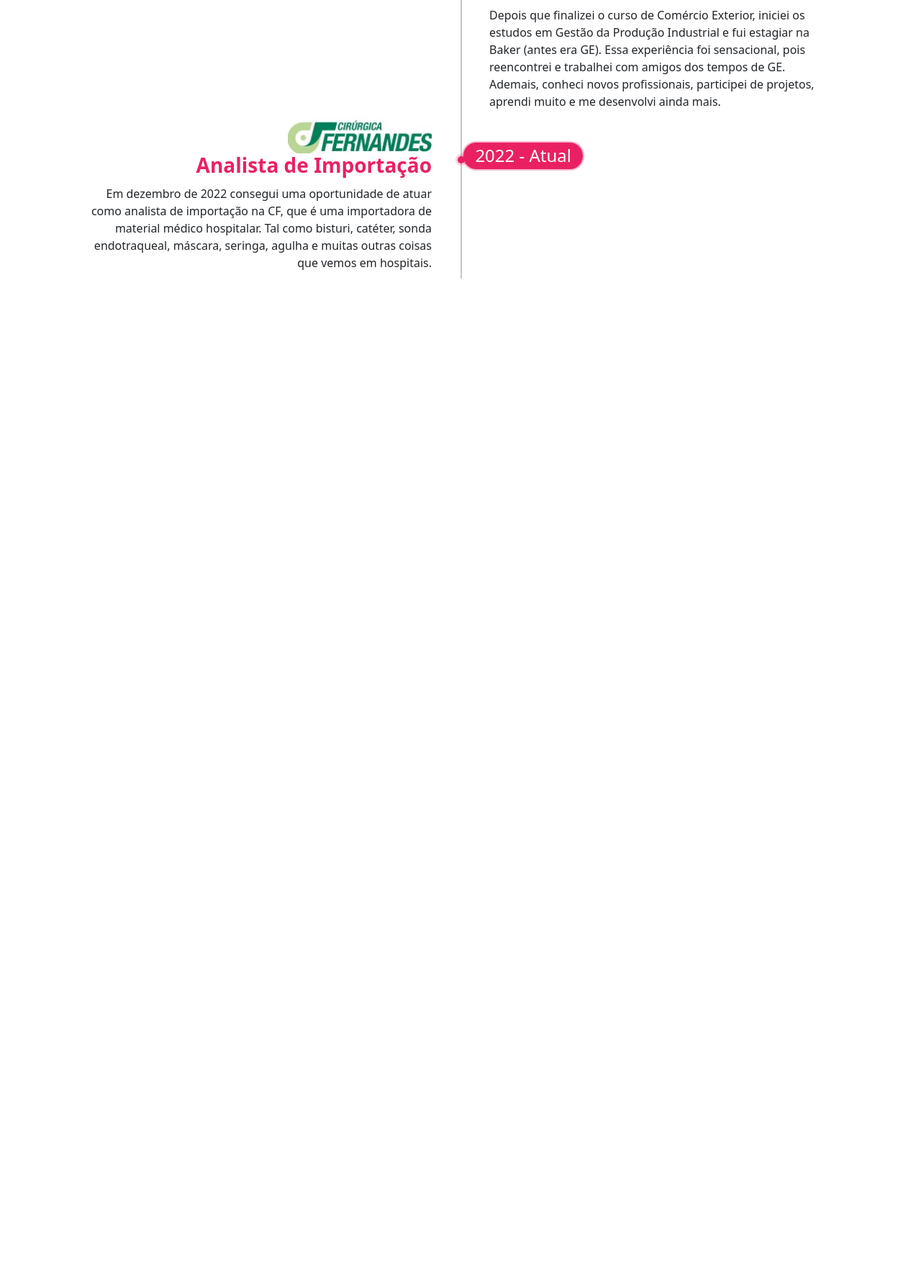
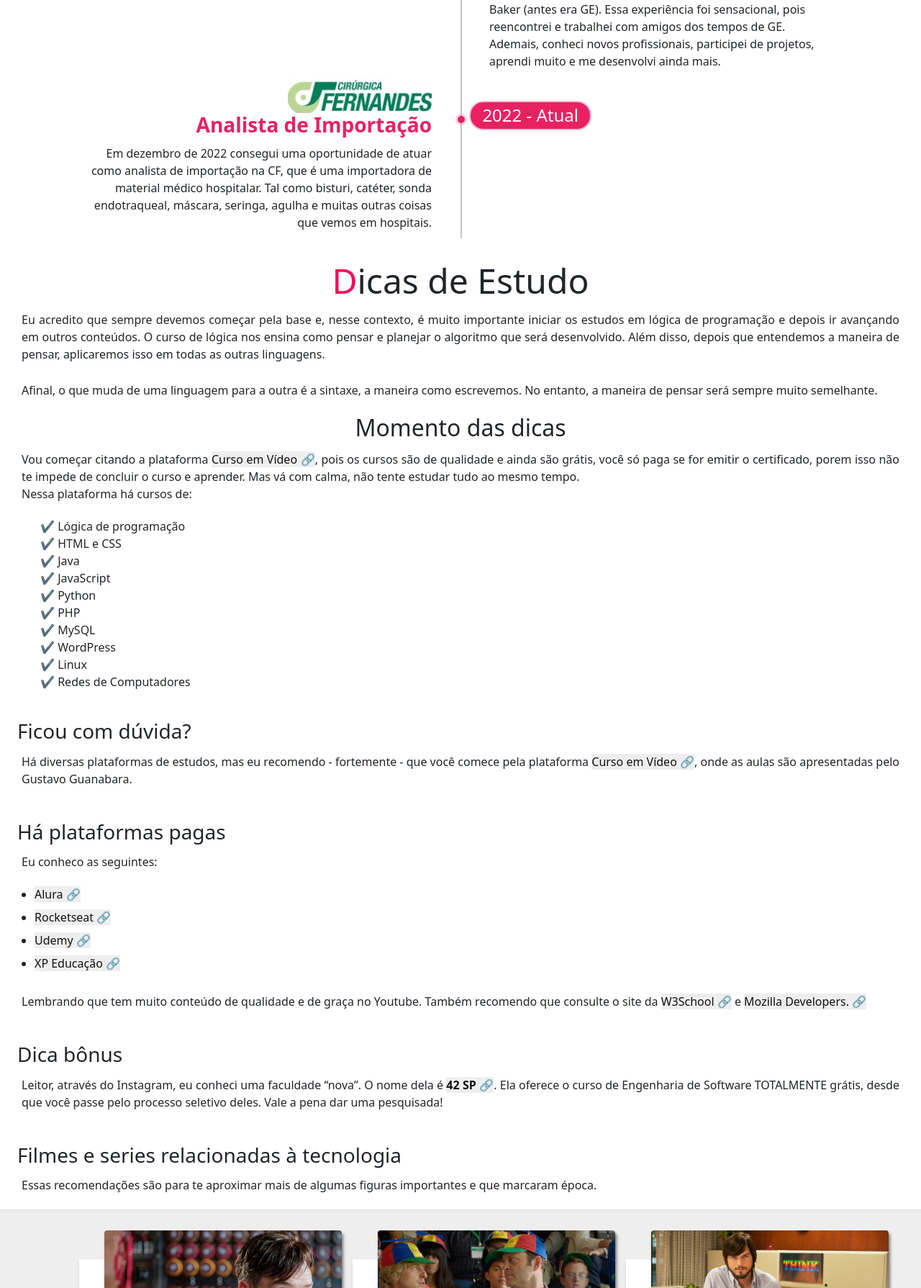
Before and after one commit to eugeniobandeira/new-portfolio, a PHP site: page / in a window 1280 px wide. Shown: the part 4711-6500 px from the top of the page at 72% size. Before the commit the page ends 5098 px from the top, so only its background shows below. Run offline with PHP 8.4, Linux system fonts and the light colour scheme.

Commit message:
adicionando as sections de dicas e contato

```diff
--- a/assets/css/001_config.css
+++ b/assets/css/001_config.css
@@ -1,8 +1,12 @@
 :root {
     --first-letter-highlight: #ff0157;
+    --main-color: #ff0157;
 }
 .header_section::first-letter {
     color: var(--first-letter-highlight);
+}
+.main-color {
+    color: var(--main-color);
 }
 .img-profile {
         background-color: rgba(211, 211, 211, 0.829);
--- a/assets/css/005_career.css
+++ b/assets/css/005_career.css
@@ -112,7 +112,7 @@
 .carreira__cargo--tempo {
     position: absolute;
     top: 5px;
-    right: -170px;
+    right: -180px;
     margin: 0;
     padding: 4px 16px;
     background-color: rgba(233,33,99,1);
--- /dev/null
+++ b/assets/css/006_dicas/dicas.css
@@ -0,0 +1,81 @@
+/* .dicas {
+    padding: 0 30px;
+} */
+.dicas__titulo {
+    text-align: center;
+    /* padding: 0px 0 20px 0; */
+    font-size: 3rem;
+}
+.dicas__titulo::first-letter {
+    color: #ff0157;
+}
+.dicas__estudo--descricao {
+    font-size: 16px;
+    line-height: 1.5em;
+    padding: 5px 30px;
+    text-align: justify;
+    /* text-indent: 30px; */
+}
+.dicas__subtitulo {
+    text-align: center;
+}
+
+.dicas__lista .dicas__lista--item {
+    list-style-type: none;
+}
+
+.dicas__lista .dicas__lista--item {
+    padding-left: 24px;
+
+}
+.dicas__lista--item:before {
+    content: '\2714\0020';
+}
+.dicas__subtitulo--esquerda {
+    text-align: left;
+    padding-left: 24px;
+}
+.dicas__subtitulo-segundo {
+    padding: 24px 0 0 24px;
+}
+.dicas__plataformas {
+    padding-left: 24px;
+}
+.dicas__lista--plataformas {
+    padding-left: 48px;
+}
+.dicas__plataformas--item {
+    padding-bottom: 8px;
+}
+.dicas__lista--plataformas .link__externo:after {
+    content: ' 🔗';
+}
+.dicas__lista--plataformas .link__externo {
+    text-decoration: none;
+    background-color: #eee;
+    color: #111;
+}
+.dicas__lista--plataformas .link__externo:hover {
+    text-decoration: underline;
+}
+.estudo__box--descricao--dicaMozillaW3 {
+    padding-left: 24px;
+}
+
+
+@media screen and (min-width:321px) and (max-width:768px) {
+    .dicas__titulo {
+        font-size: 1.8rem;
+    }
+    .dicas__subtitulo {
+        font-size: 1.5rem;
+    }
+}
+@media screen and (min-width:769px) {
+    .dicas__titulo {
+        font-size: 3rem;
+    }
+    .dicas__subtitulo {
+        font-size: 2rem;
+    }
+}
--- /dev/null
+++ b/assets/css/006_dicas/links.css
@@ -0,0 +1,11 @@
+.article__dicas .link__externo:after {
+    content: ' 🔗';
+}
+.article__dicas .link__externo {
+    text-decoration: none;
+    background-color: #eee;
+    color: #111;
+}
+.article__dicas .link__externo:hover {
+    text-decoration: underline;
+}
--- a/index.html
+++ b/index.html
@@ -14,13 +14,19 @@
     <link rel="stylesheet" href="./assets/css/001_config.css">
     <link rel="stylesheet" href="./assets/css/002_banner.css">
     <link rel="stylesheet" href="./assets/css/005_career.css">
+    <link rel="stylesheet" href="./assets/css/006_dicas/dicas.css">
+    <link rel="stylesheet" href="./assets/css/006_dicas/filmes.css">
+    <link rel="stylesheet" href="./assets/css/006_dicas/links.css">
+    <link rel="stylesheet" href="./assets/css//007_contato/contato.css">
+    <link rel="stylesheet" href="./assets/css/008_footer/rodape.css">
+    <link rel="stylesheet" href="https://cdn.jsdelivr.net/npm/bootstrap-icons@1.10.5/font/bootstrap-icons.css">
 </head>
 
-<body>
+<body data-bs-spy="scroll" data-bs-target=".navbar" data-bs-offset="50">
     <!-- Menu -->
-    <nav class="navbar navbar-expand-sm bg-dark navbar-dark">
+    <nav class="navbar navbar-expand-sm bg-dark navbar-dark fixed-top">
         <div class="container-fluid">
-            <a class="navbar-brand" href="#">EugB<span>.</span></a>
+            <a class="navbar-brand fs-3" href="#">EugB<span class="main-color fs-1">.</span></a>
             <button class="navbar-toggler" type="button" data-bs-toggle="collapse" data-bs-target="#collapsibleNavbar">
                 <span class="navbar-toggler-icon"></span>
             </button>
@@ -393,6 +399,240 @@
         </div>
     </section>
 
+    <!-- Tips -->
+    <section id="tips" class="dicas">
+        <h2 class="dicas__titulo">Dicas de Estudo</h2>
+        <div class="dicas__estudo__box">
+            <p class="dicas__estudo--descricao">Eu acredito que sempre devemos começar pela base e, nesse contexto,
+                é muito importante iniciar os estudos em lógica de programação e depois ir avançando em outros
+                conteúdos. O curso de lógica nos ensina como pensar e planejar o algoritmo que será desenvolvido.
+                Além disso, depois que entendemos a maneira de pensar, aplicaremos isso em todas as outras
+                linguagens. </p>
+            <p class="dicas__estudo--descricao">Afinal, o que muda de uma linguagem para a outra é a sintaxe, a
+                maneira como escrevemos. No entanto, a maneira de pensar será sempre muito semelhante.
+            </p>
+        </div>
+        <article class="article__dicas">
+            <h3 class="dicas__subtitulo">Momento das dicas</h3>
+            <p class="dicas__estudo--descricao">Vou começar citando a plataforma <a class="link__externo"
+                    href="https://www.cursoemvideo.com/" target="_blank" rel="external">Curso em Vídeo</a>, pois os
+                cursos são de qualidade e ainda são grátis, você só paga se for emitir o certificado, porem isso não
+                te impede de concluir o curso e aprender. Mas vá com calma, não tente estudar tudo ao mesmo
+                tempo.<br>Nessa plataforma há cursos de:
+
+                <ul class="dicas__lista">
+                    <li class="dicas__lista--item">Lógica de programação</li>
+                    <li class="dicas__lista--item">HTML e CSS</li>
+                    <li class="dicas__lista--item">Java</li>
+                    <li class="dicas__lista--item">JavaScript</li>
+                    <li class="dicas__lista--item">Python</li>
+                    <li class="dicas__lista--item">PHP</li>
+                    <li class="dicas__lista--item">MySQL</li>
+                    <li class="dicas__lista--item">WordPress</li>
+                    <li class="dicas__lista--item">Linux</li>
+                    <li class="dicas__lista--item">Redes de Computadores</li>
+                </ul>
+
+                <div class="aside__box">
+                    <aside class="dicas__aside">
+                        <h3 class="dicas__subtitulo-segundo">Ficou com dúvida?</h3>
+                        <p class="dicas__estudo--descricao">Há diversas plataformas de estudos, mas eu recomendo -
+                            fortemente - que você comece pela plataforma <a class="link__externo"
+                                href="https://www.cursoemvideo.com/" target="_blank" rel="external">Curso em
+                                Vídeo</a>, onde as aulas são apresentadas pelo Gustavo Guanabara.</p>
+                    </aside>
+                </div>
+            </p>
+            <div>
+                <h3 class="dicas__subtitulo-segundo">Há plataformas pagas</h3>
+                <p class="dicas__estudo--descricao">Eu conheco as seguintes:
+                    <ul class="dicas__lista--plataformas">
+                        <li class="dicas__plataformas--item">
+                            <a class="link__externo" href="https://www.alura.com.br/" target="_blank"
+                                rel="external">Alura
+                            </a>
+                        </li>
+                        <li class="dicas__plataformas--item">
+                            <a class="link__externo" href="https://www.rocketseat.com.br/" target="_blank"
+                                rel="external">Rocketseat
+                            </a>
+                        </li>
+                        <li class="dicas__plataformas--item">
+                            <a class="link__externo"
+                                href="https://www.udemy.com/courses/search/?q=desenvolvimento+web&src=sac&kw=des"
+                                target="_blank" rel="external">Udemy
+                            </a>
+                        </li>
+                        <li class="dicas__plataformas--item">
+                            <a class="link__externo" href="https://www.xpeducacao.com.br/multi-mais" target="_blank"
+                                rel="external">XP Educação
+                            </a>
+                        </li>
+                    </ul>
+
+                    <p class="dicas__estudo--descricao">Lembrando que tem muito conteúdo de qualidade e de graça no
+                        Youtube. Também recomendo que consulte o site da
+                        <a class="link__externo" href="https://www.w3schools.com/default.asp" target="_blank"
+                            rel="external">W3School
+                        </a> e
+                        <a class="link__externo" href="https://developer.mozilla.org/en-US/" target="_blank"
+                            rel="external">Mozilla Developers.</a>
+                    </p>
+                </p>
+
+                <div class="bonus">
+                    <h3 class="dicas__subtitulo-segundo">Dica bônus</h3>
+                    <p class="dicas__estudo--descricao">Leitor, através do Instagram, eu conheci uma faculdade
+                        <q>nova</q>. O nome dela é <strong><a class="link__externo" href="https://www.42sp.org.br/">42
+                                SP</a></strong>. Ela oferece o curso de
+                        Engenharia de Software TOTALMENTE grátis, desde que você passe pelo processo seletivo deles.
+                        Vale a pena dar uma pesquisada!</p>
+                </div>
+            </div>
+            <div class="dicas__filmes">
+                <h3 class="dicas__subtitulo-segundo">Filmes e series relacionadas à tecnologia</h3>
+                <p class="dicas__estudo--descricao">Essas recomendações são para te aproximar mais de algumas
+                    figuras importantes e que marcaram época.</p>
+                <div class="filmes__box--pai">
+                    <div class="filmes__conteiner">
+                        <div class="filmes__card jogoDaImitacao">
+                            <div class="filme__card--img">
+                                <img class="filme__card--imagem" src="./assets/img/filmes/jogo-imitacao.png"
+                                    alt="Filme - O Jogo da Imitacação">
+                            </div>
+                            <div class="filmes__card--intro">
+                                <h4 class="filme__nome">O Jogo da Imitação</h4>
+                                <p class="filme__descricao">Durante a Segunda Guerra Mundial, o governo britânico
+                                    monta uma equipe que tem por objetivo quebrar o Enigma, o famoso código que os
+                                    alemães usam para enviar mensagens aos submarinos. Um de seus integrantes é Alan
+                                    Turing, que ficou conhecido como o pai da computação.</p>
+                            </div>
+                        </div>
+                        <div class="filmes__card osEstagiarios">
+                            <div class="filme__card--img">
+                                <img class="filme__card--imagem" src="./assets/img/filmes/the-internship.png"
+                                    alt="Filme - Os Estagiários">
+                            </div>
+                            <div class="filmes__card--intro">
+                                <h4 class="filme__nome">Os Estagiários</h4>
+                                <p class="filme__descricao">Quando a empresa de Billy e Nick é fechada, eles se
+                                    inscrevem em uma seleção de testes do Google. Mesmo não tendo garantia de
+                                    contratação, eles viajam para a sede da empresa e devem lidar com a diferença de
+                                    idade entre eles e os outros concorrentes.</p>
+                            </div>
+                        </div>
+                        <div class="filmes__card jobs">
+                            <div class="filme__card--img">
+                                <img class="filme__card--imagem" src="./assets/img/filmes/jobs.png" alt="Filme - Jobs">
+                            </div>
+                            <div class="filmes__card--intro">
+                                <h4 class="filme__nome">Jobs</h4>
+                                <p class="filme__descricao">Steve Jobs é um sujeito de personalidade forte e
+                                    dedicado, que não se incomoda de passar por cima dos outros para atingir suas
+                                    metas. O que faz com que tenha dificuldades em manter relações amorosas e de
+                                    amizade.</p>
+                            </div>
+                        </div>
+                        <div class="filmes__card facebook">
+                            <div class="filme__card--img">
+                                <img class="filme__card--imagem" src="./assets/img/filmes/facebook.png"
+                                    alt="Filme - A Rede Social">
+                            </div>
+                            <div class="filmes__card--intro">
+                                <h4 class="filme__nome">A Rede Social</h4>
+                                <p class="filme__descricao">Mark Zuckerberg se torna o mais jovem bilionário da
+                                    história com o sucesso da rede social Facebook. Sucesso, no entanto, o leva a
+                                    complicações em sua vida social e profissional.</p>
+                            </div>
+                        </div>
+                        <div class="filmes__card batalhaGoogle">
+                            <div class="filme__card--img">
+                                <img class="filme__card--imagem" src="./assets/img/filmes/google-earth.png"
+                                    alt="Série - Batalha Bilionária: O Caso Google Earth"></div>
+                            <div class="filmes__card--intro">
+                                <h4 class="filme__nome">Batalha Bilionária: O Caso Google Earth</h4>
+                                <p class="filme__descricao">Minissérie alemã original da Netflix, acompanha a famosa
+                                    disputa entre o Google e TerraVision.</p>
+                            </div>
+                        </div>
+                        <div class="filmes__card matrix">
+                            <div class="filme__card--img">
+                                <img class="filme__card--imagem" src="./assets/img/filmes/matrix.png"
+                                    alt="Filme - Matrix">
+                            </div>
+                            <div class="filmes__card--intro">
+                                <h4 class="filme__nome">Matrix</h4>
+                                <p class="filme__descricao">Thomas Anderson representa um jovem programador de
+                                    computador que mora em um cubículo escuro. Encontra-se conectado por cabos e
+                                    contra sua vontade, em um imenso sistema de computadores do futuro. Morpheus
+                                    está convencido de que Thomas Anderson é Neo, capaz de enfrentar o Matrix.</p>
+                            </div>
+                        </div>
+                    </div>
+                </div>
+            </div>
+        </article>
+    </section>
+
+    <section id="contact" class="contact">
+        <div class="titulo">
+            <h2 class="contact__titulo">Contato</h2>
+            <p class="contact__descricao">Entre em contato comigo</p>
+        </div>
+        <div class="contact__formulario">
+            <form class="formulario" action="form.php" method="post" id="formulario-php">
+                <h3>Enviar Mensagem</h3>
+                <div class="inputBox">
+                    <input type="text" id="f_nome" name="f_nome" placeholder="Nome">
+                </div>
+                <div class="inputBox">
+                    <input type="text" id="f_email" name="f_email" placeholder="E-mail">
+                </div>
+                <div class="inputBox">
+                    <textarea name="f_feedback" id="f_feedback" placeholder="Feedback"></textarea>
+                </div>
+                <div class="inputBox">
+                    <input type="submit" value="Enviar" disabled>
+                </div>
+            </form>
+        </div>
+    </section>
+
+    </main>
+
+    <!-- <footer class="rodape">
+        <ul class="rodape__lista">
+            <li class="rodape__lista--item">
+                <a class="rodape__lista--link" href="https://github.com/eugeniobandeira">
+                    <i class="bi bi-github text-white"></i>
+                </a>
+            </li>
+            <li class="rodape__lista--item">
+                <a class="rodape__lista--link" href="https://www.linkedin.com/in/eugeniosb/">
+                    <img class="rodape__imagem" src="img/footer/linkedin.svg" alt="logo LinkedIn">
+                </a>
+            </li>
+            <li class="rodape__lista--item">
+                <a class="rodape__lista--link" href="https://linkwhats.app/286b45">
+                    <img class="rodape__imagem" src="img/footer/whatsapp.svg" alt="logo WhatsApp">
+                </a>
+            </li>
+        </ul>
+        <p class="rodape__desenvolvedor">Site Desenvolvido por Eugênio Bandeira</p>
+    </footer> -->
+    <footer>
+        <div class="container-fluid d-flex justify-content-center align-items-center ">
+            <div>
+                <i class="bi bi-github fs-1"></i>
+            </div>
+            <div>
+                <i class="bi bi-whatsapp fs-1"></i>
+            </div>
+            <div>
+                <i class="bi bi-linkedin fs-1"></i>
+            </div>
+        </div>
+    </footer>
 
 
     <script src="https://cdn.jsdelivr.net/npm/bootstrap@5.3.0/dist/js/bootstrap.bundle.min.js"
```
Also changed, not shown: assets/css/006_dicas/filmes.css (added, +120 -0 lines), assets/css/007_contato/contato.css (added, +112 -0 lines), assets/css/008_footer/rodape.css (added, +41 -0 lines), assets/css/007_contato/bg-contato.jpg (added).
